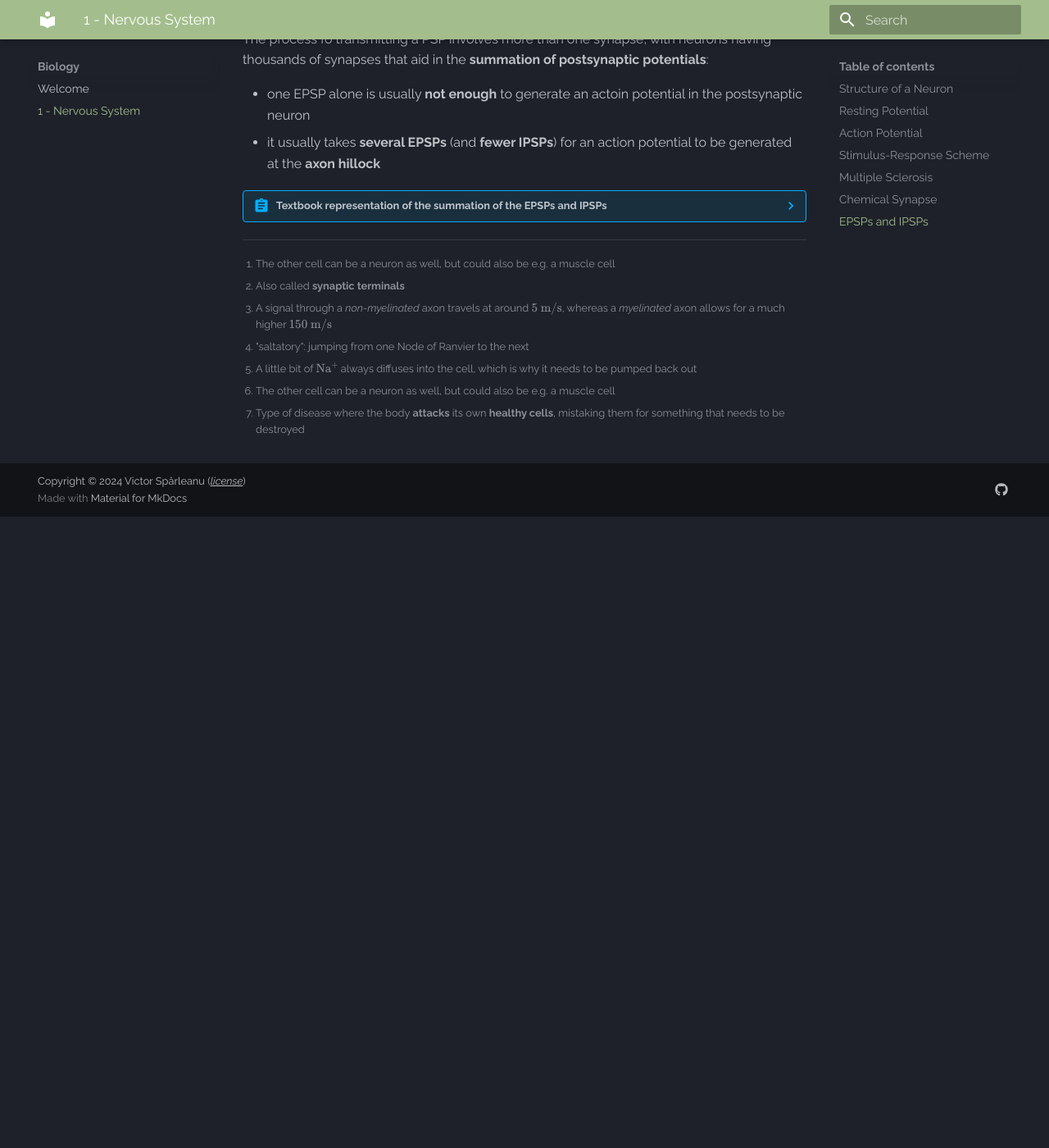
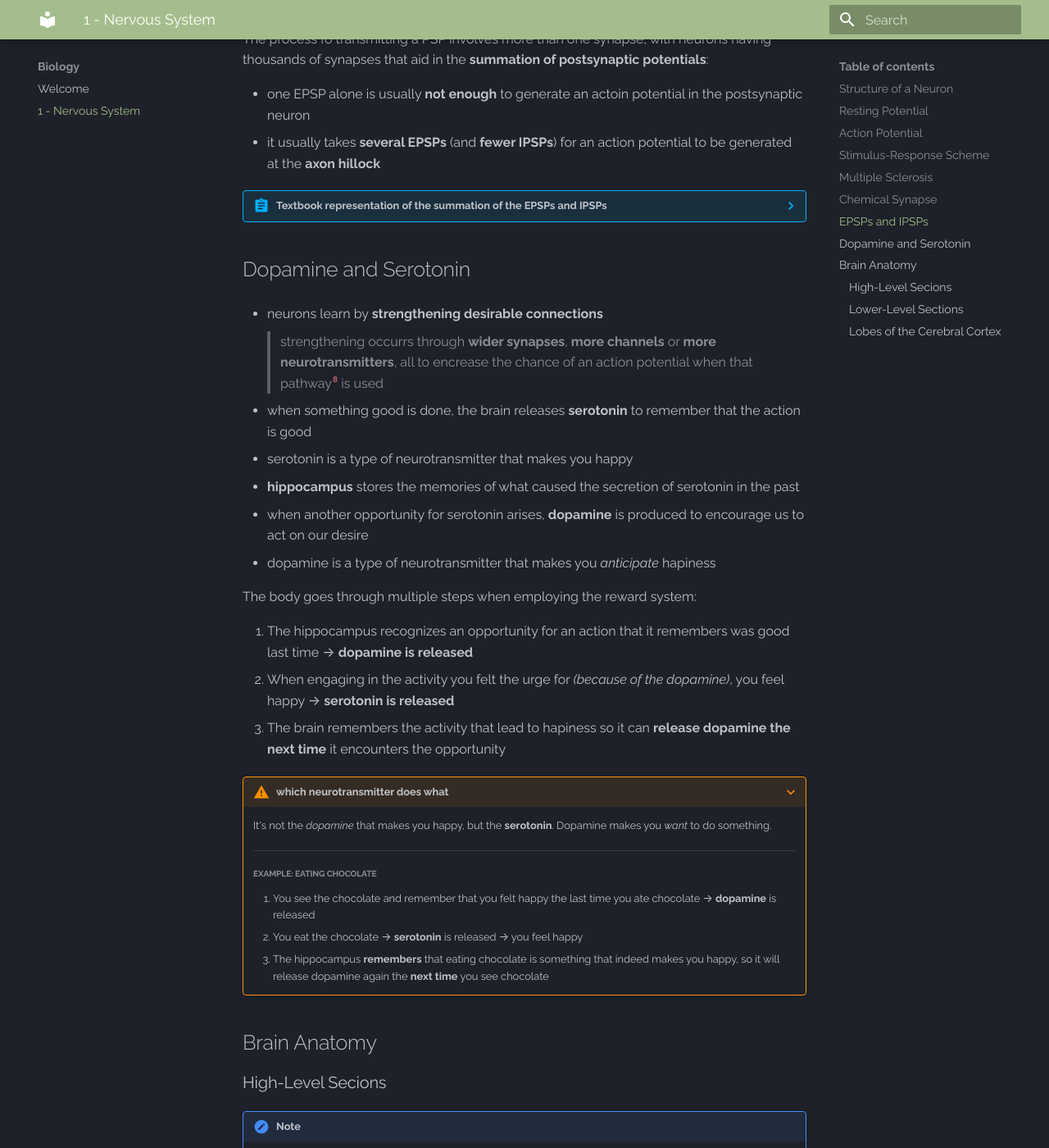
Before and after one commit to VSparl/summary-site, an MkDocs documentation site: the page built from docs/bi/1/summary.md, in a window 1280 px wide and 1400 px high, scrolled down 4462 px. Shown: the whole window at 82% size. Built offline with MkDocs 1.6.1 and Material for MkDocs 9.7.7, drawn with Linux system fonts in a browser that asks for light colours; before the commit the page ends 5092 px from its top, so only the background shows below that; some of the changed text lies outside the part shown.

Commit message:
continued biology summary, changed TOC depth to 3

```diff
--- a/docs/bi/1/summary.md
+++ b/docs/bi/1/summary.md
@@ -135,6 +135,85 @@ The process fo transmitting a PSP involves more than one synapse, with neurons h
 ??? abstract "Textbook representation of the summation of the EPSPs and IPSPs"
     ![textbook representation of the summation of the EPSPs and IPSPs](./summation.png)
 
+## Dopamine and Serotonin
+
+- neurons learn by **strengthening desirable connections**
+
+    > strengthening occurrs through **wider synapses**, **more channels** or **more neurotransmitters**, all to encrease the chance of an action potential when that pathway[^8] is used
+
+- when something good is done, the brain releases **serotonin** to remember that the action is good
+- serotonin is a type of neurotransmitter that makes you happy
+- **hippocampus** stores the memories of what caused the secretion of serotonin in the past
+- when another opportunity for serotonin arises, **dopamine** is produced to encourage us to act on our desire
+- dopamine is a type of neurotransmitter that makes you *anticipate* hapiness
+
+The body goes through multiple steps when employing the reward system:
+
+1. The hippocampus recognizes an opportunity for an action that it remembers was good last time &rightarrow; **dopamine is released**
+2. When engaging in the activity you felt the urge for *(because of the dopamine)*, you feel happy &rightarrow; **serotonin is released**
+3. The brain remembers the activity that lead to hapiness so it can **release dopamine the next time** it encounters the opportunity
+
+???+ warning "which neurotransmitter does what"
+    It's not the *dopamine* that makes you happy, but the **serotonin**. Dopamine makes you *want* to do something.
+
+    ---
+    ##### Example: Eating chocolate
+
+    1. You see the chocolate and remember that you felt happy the last time you ate chocolate &rightarrow; **dopamine** is released
+    2. You eat the chocolate &rightarrow; **serotonin** is released &rightarrow; you feel happy
+    3. The hippocampus **remembers** that eating chocolate is something that indeed makes you happy, so it will release dopamine again the **next time** you see chocolate
+
+## Brain Anatomy
+### High-Level Secions
+
+!!! note
+    We watched a video on the topic, which you can find [here](https://www.nanoo.tv/link/v/FCmYgGmP).
+
+The brain consists of multiple parts:
+
+![Parts of the brain](./brain_segments.png "Parts of the brain")
+
+> The closer you get to the spinal cord, the more basic the functions of that region become
+
+### Lower-Level Sections
+
+- **brainstem**:
+    - breathing, circulation, digestion
+    - routing & filtering sensory information & motor output
+- **cerebellum**:
+    - motor control
+    - motion / muscle memory
+- **thalamus**: data sorting
+- **hypothalamus**: homeostasis[^9]
+- **posterior pituitary gland**: sends out hormones
+- **cerebrum**: integration *(processing incoming data)*
+- **corpus collosum**: connection between two brain hemispheres that also allows them to communicate
+
+> Brain consists of **two hemispheres**, between which specific tasks are divided. While the **right** half of the brain is oriented more towards things like **facial recognition**, the **left** side of the brain is responsible for **logical reasoning**, math or speech
+
+??? abstract "Position of the sections in the brain"
+    ![position of the sections in the brain](./brain_sections_detailed.png "position of the sections in the brain")
+
+### Lobes of the Cerebral Cortex
+
+The cerebral cortex comprises about 80% of the entire brain and is divided into four lobes, each with different functions.
+
+- **frontal lobe**: executive functions and emotional control *(impulses, planning, regulating attention)*
+- **parietal lobe**: processing sensory input
+- **occipital lobe**: vision
+- **temporal lobe**: language, hearing, memories
+
+??? abstract "Names of the lobes in the brain"
+    ![names of the lobes in the brain](./lobes.png "names of the lobes in the brain")
+
+There are two more notable regions in the brain that are very important for movement and sensory processing:
+
+- **sensory cortex** *(aka somatosensory cortex)*: take in and process sensory signals
+- **motor cortex**: send out signals to muscles based on the processing done in the sensory cortex
+
+
+
+
 
 
 
@@ -156,3 +235,5 @@ The process fo transmitting a PSP involves more than one synapse, with neurons h
 [^5]: A little bit of $\text{Na}^+$ always diffuses into the cell, which is why it needs to be pumped back out
 [^6]: The other cell can be a neuron as well, but could also be e.g. a muscle cell
 [^7]: Type of disease where the body **attacks** its own **healthy cells**, mistaking them for something that needs to be destroyed
+[^8]: The connections between neurons are also called **pathways**
+[^9]: Maintaining a constant body temperature, water level etc.
--- a/mkdocs.yml
+++ b/mkdocs.yml
@@ -39,6 +39,7 @@ markdown_extensions:
   - toc:
       permalink_title: Permalink to this chapter  # what will be displayed when hovering over the permalink icon
       permalink: ⚓︎  # This icon will be displayed next to titles to make a permalink to the section
+      toc_depth: 3
 
 # Configure the color scheme and features
 theme:
```
Also changed, not shown: other parts of docs/bi/1/summary.md (+1 -1 lines), docs/bi/1/brain_sections_detailed.png (added), docs/bi/1/brain_segments.png (added), docs/bi/1/lobes.png (added).
